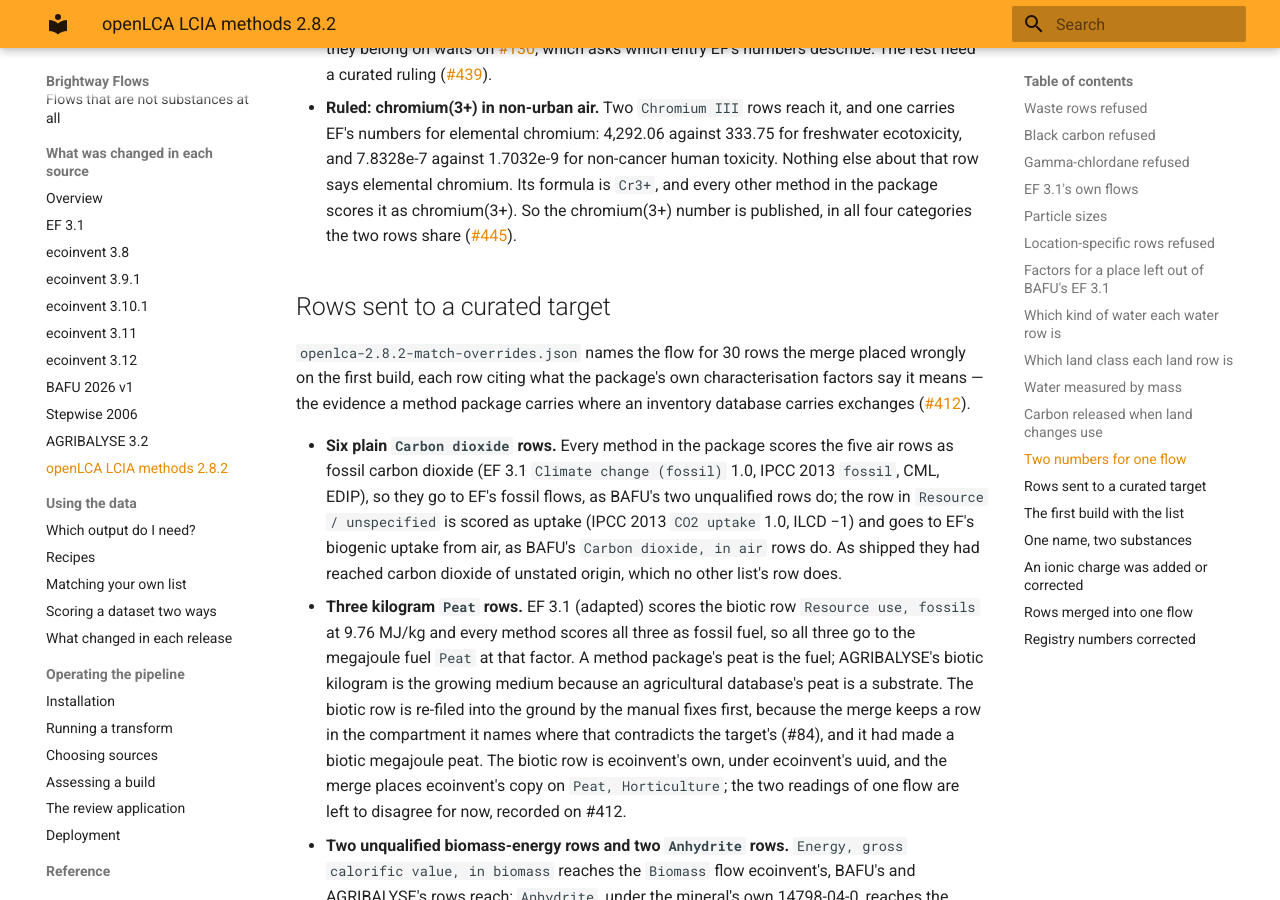
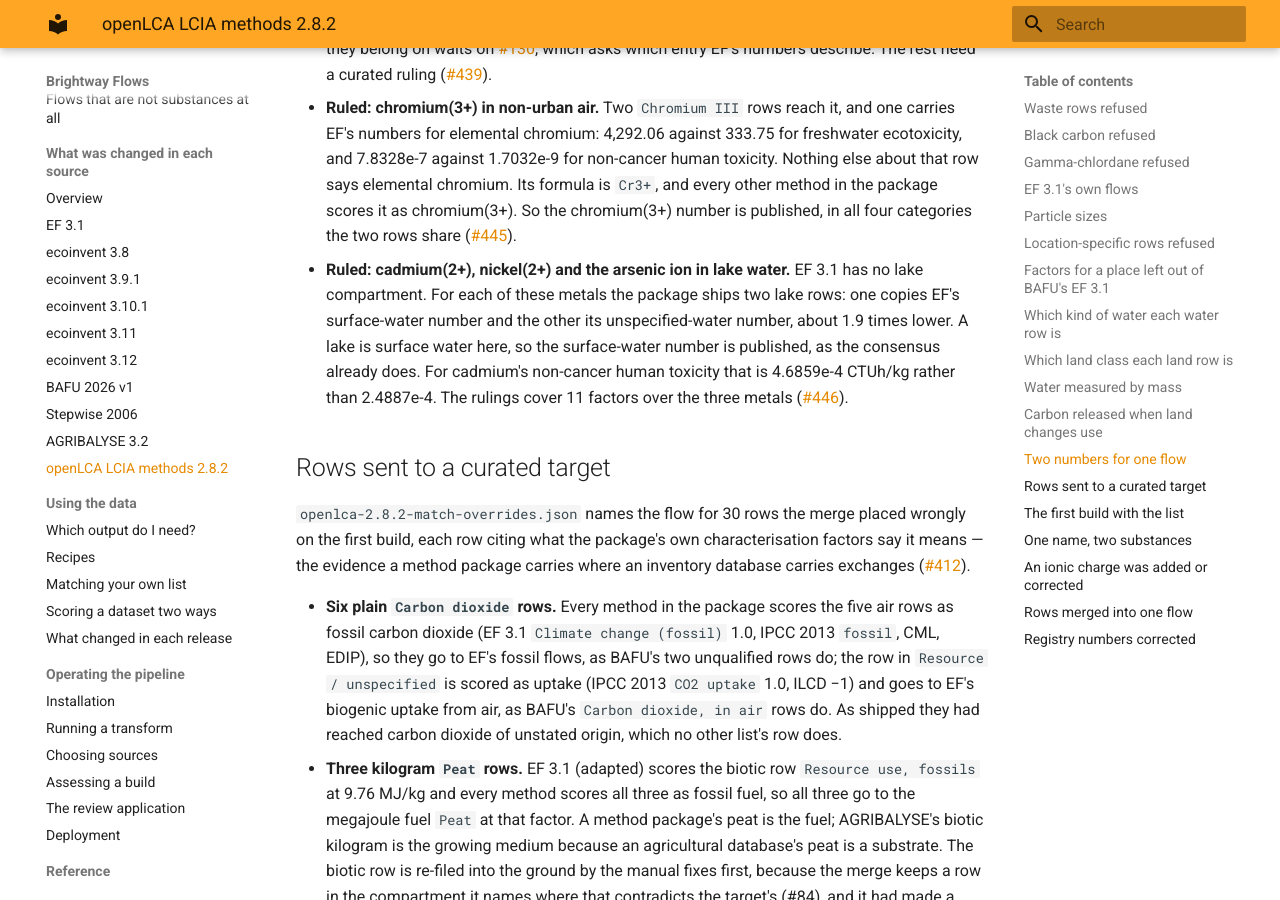
Before and after one commit to brightway-labs/brightway-flows, an MkDocs documentation site: the page built from docs/changes/openlca-2.8.2.md, in a window 1280 px wide and 900 px high, scrolled down 6262 px. Built offline with MkDocs 1.6.1 and Material for MkDocs 9.7.7, drawn with Linux system fonts in a browser that asks for light colours.

Commit message:
Publish EF's surface-water number for GreenDelta's cadmium(2+), nickel(2+) and arsenic ion rows in lake water
EF 3.1 has no lake compartment. GreenDelta's openLCA package ships two rows
each of `Cadmium II`, `Nickel II` and `Arsenic ion` to Emission to water/lake,
and in each pair one row copies EF's surface-water number and the other its
unspecified-water number, about 1.9 times lower, whichever registry number the
row carries. Both reach one flow of ours, so on the six-list build of 3b6528e
GreenDelta's implementation published neither, 11 times.

A lake is surface water in this list's context vocabulary, and the consensus
already carries surface water's number into it. Eleven rulings in
lcia-factor-collision-rulings.json publish the surface-water row: ba29bfe3 for
cadmium(2+), 7aca2bc2 for nickel(2+), 0cc4fa9c for the arsenic ion. Each pair
was checked against the JRC's surface-water and unspecified-water numbers, for
arsenic against elemental arsenic, arsenic(3+) and arsenic(5+), which share one
number per compartment.

Measured by re-characterising the build of 3b6528e with this and the #445
rulings: 15 GreenDelta factors added (813,047 to 813,062), 11 of them these;
GreenDelta's lake-water coverage gaps fall from 49 to 38; no consensus factor
moved. expectations/0446 reads 11 unresolved on the build before and 11 met
after.

Closes #446.

```diff
--- a/docs/changes/openlca-2.8.2.md
+++ b/docs/changes/openlca-2.8.2.md
@@ -271,6 +271,14 @@
   chromium(3+). So the chromium(3+) number is published, in all four categories
   the two rows share
   ([#445](https://github.com/brightway-labs/brightway-flows/issues/445)).
+- **Ruled: cadmium(2+), nickel(2+) and the arsenic ion in lake water.** EF 3.1
+  has no lake compartment. For each of these metals the package ships two lake
+  rows: one copies EF's surface-water number and the other its unspecified-water
+  number, about 1.9 times lower. A lake is surface water here, so the
+  surface-water number is published, as the consensus already does. For
+  cadmium's non-cancer human toxicity that is 4.6859e-4 CTUh/kg rather than
+  2.4887e-4. The rulings cover 11 factors over the three metals
+  ([#446](https://github.com/brightway-labs/brightway-flows/issues/446)).
 
 ## Rows sent to a curated target
 
```
Also changed, not shown: 2 other files.
